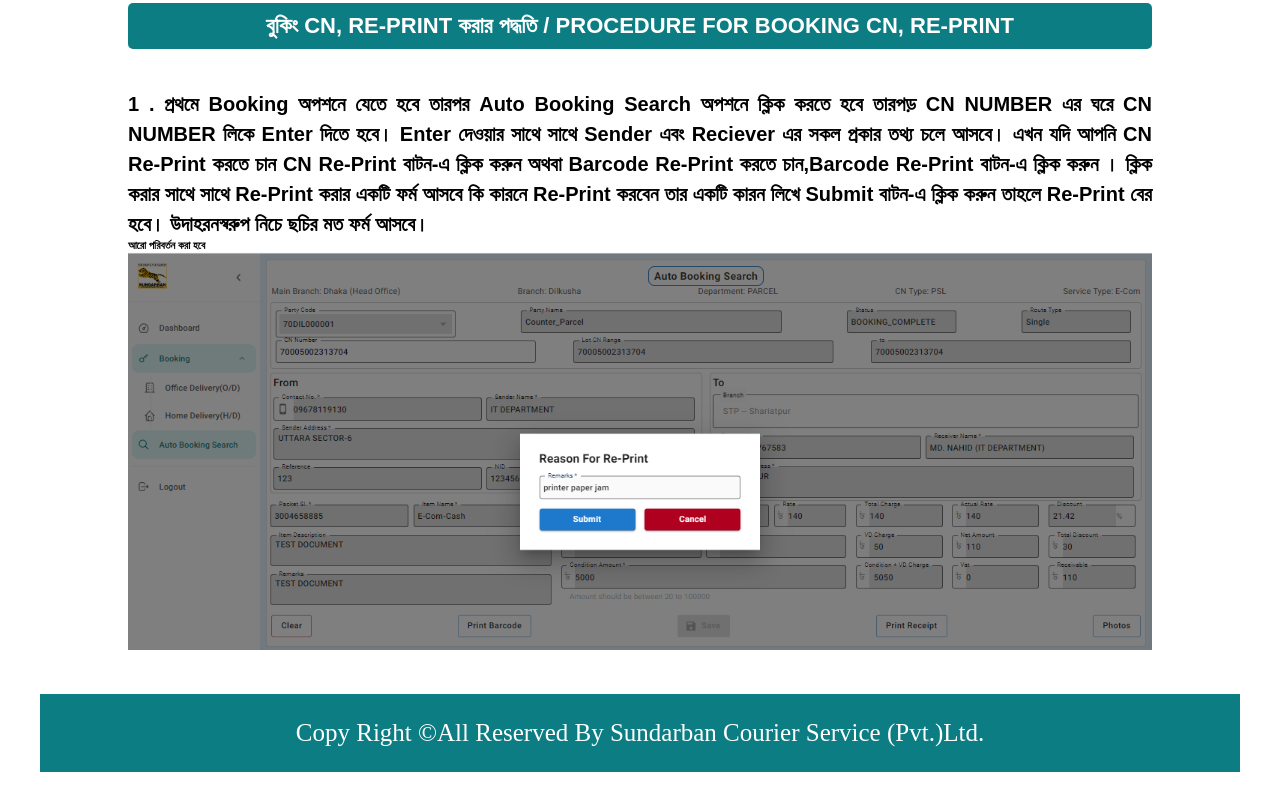
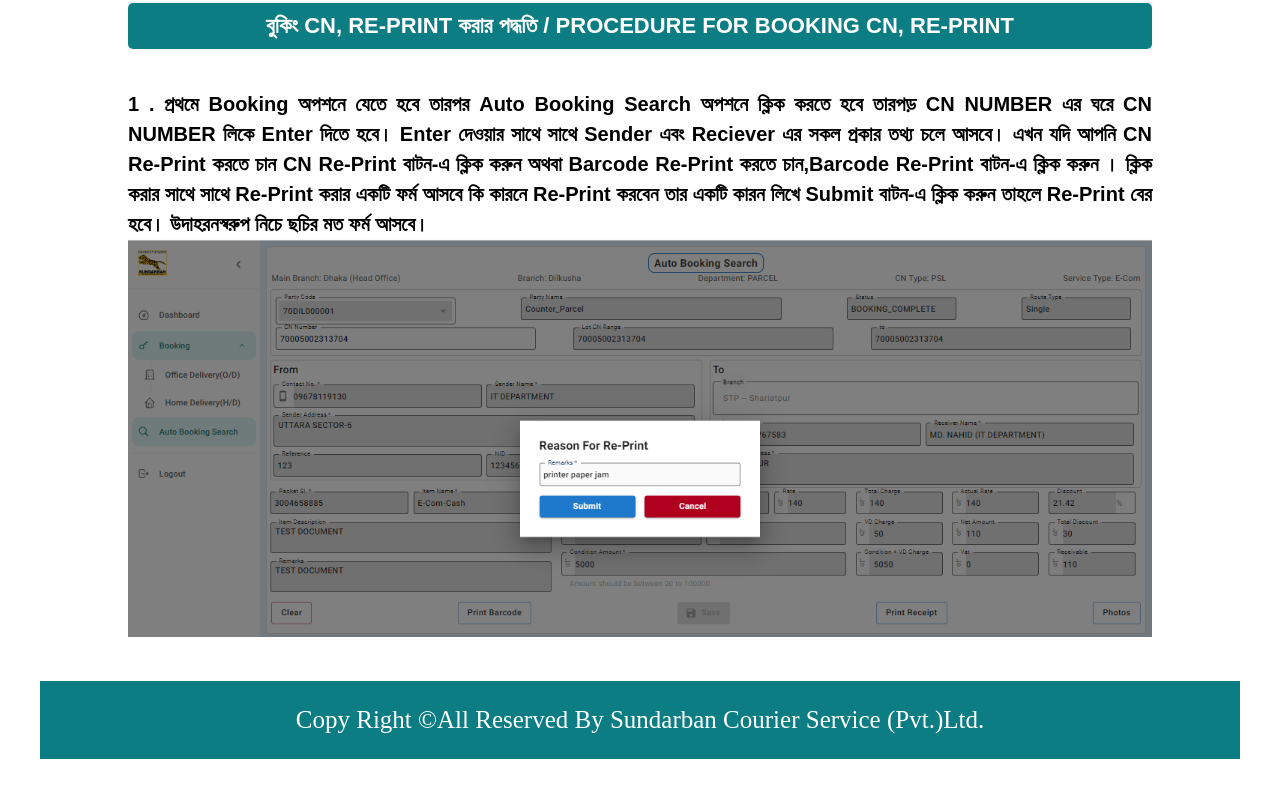
Before and after one commit to nahidrahim/pcmbookingusermanual, a plain HTML site: page index.html in a window 1280 px wide. Shown: the part 3076-3886 px from the top of the page. Drawn offline with Linux system fonts and the light colour scheme.

Commit message:
Delete kora hoyace

```diff
--- a/index.html
+++ b/index.html
@@ -114,7 +114,7 @@
                         <p> 1 . প্রথমে Booking অপশনে যেতে হবে তারপর Auto Booking Search অপশনে ক্লিক করতে হবে তারপড় CN NUMBER এর ঘরে CN NUMBER লিকে Enter দিতে হবে। Enter দেওয়ার সাথে সাথে
                             Sender এবং Reciever এর সকল প্রকার তথ্য চলে আসবে। এখন যদি আপনি CN Re-Print করতে চান CN Re-Print বাটন-এ ক্লিক করুন অথবা Barcode Re-Print করতে চান,Barcode Re-Print
                             বাটন-এ ক্লিক করুন । ক্লিক করার সাথে সাথে Re-Print করার একটি ফর্ম আসবে কি কারনে Re-Print করবেন তার একটি কারন লিখে Submit বাটন-এ ক্লিক করুন তাহলে Re-Print
-                            বের হবে। উদাহরনস্বরুপ নিচে ছচির মত ফর্ম আসবে। <h6> আরো পরিবর্তন করা হবে</h6>
+                            বের হবে। উদাহরনস্বরুপ নিচে ছচির মত ফর্ম আসবে।
 
 
                         </p>
```
